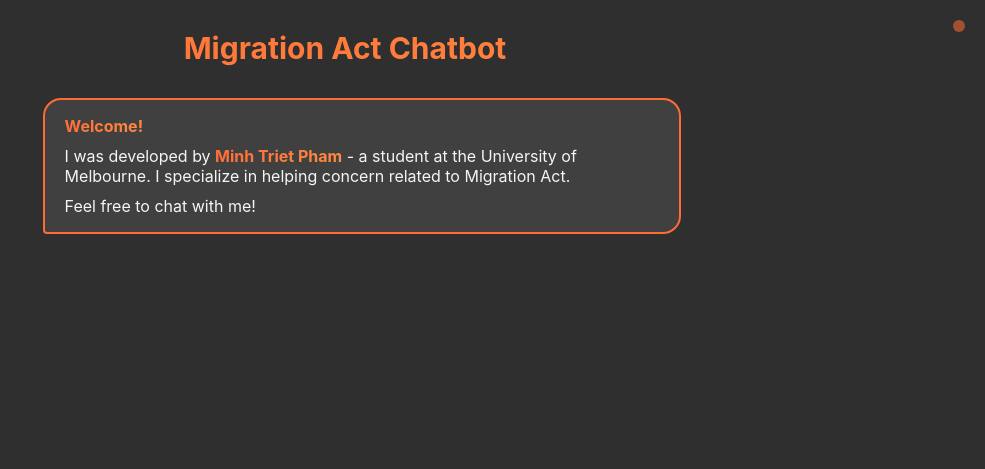
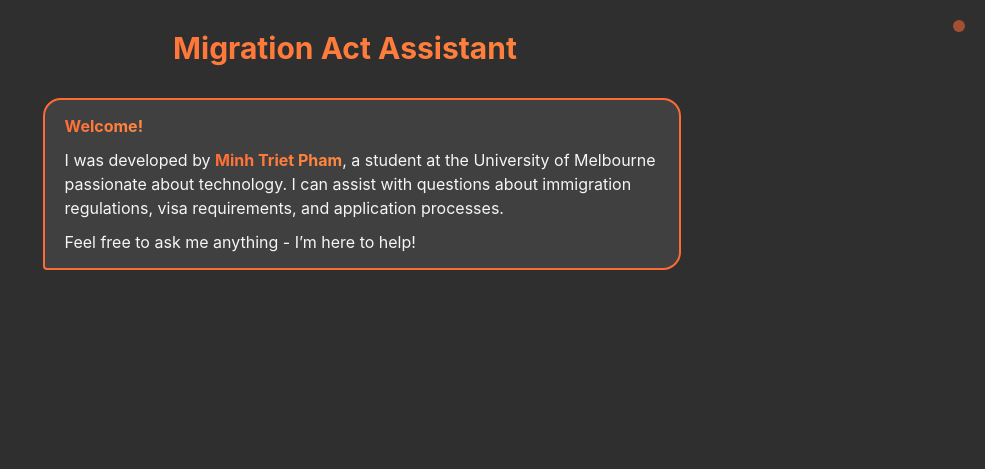
Before and after one commit to minhtrietcancode/rag-migration-law-chatbot, a Flask app: page / in a window 1280 px wide. Shown: the top 469 px of the page, without its empty margins (295-1280 px from the left). Run offline with Flask 3, Linux system fonts and the light colour scheme.

Commit message:
adjust style + font final time: perfect right now

```diff
--- a/frontend/static/styles.css
+++ b/frontend/static/styles.css
@@ -224,11 +224,12 @@ body {
 }
 
 .welcome-title {
-    margin-bottom: 10px;
+    margin-bottom: 12px;
 }
 
 .welcome-content {
-    margin-bottom: 10px;
+    margin-bottom: 12px;
+    line-height: 1.5;
 }
 
 /* Scrollbar styling */
--- a/frontend/templates/index.html
+++ b/frontend/templates/index.html
@@ -3,24 +3,25 @@
 <head>
     <meta charset="UTF-8">
     <meta name="viewport" content="width=device-width, initial-scale=1.0">
-    <title>Migration Act Chatbot</title>
+    <title>Migration Act Assistant</title>
     <link rel="stylesheet" href="{{ url_for('static', filename='styles.css') }}">
 </head>
 <body>
     <div class="chat-header">
         <div class="status-indicator"></div>
-        <div class="chat-title">Migration Act Chatbot</div>
+        <div class="chat-title">Migration Act Assistant</div>
     </div>
 
     <div class="chat-messages" id="chatMessages">
         <div class="welcome-message">
             <div class="welcome-title"><b><span class="orange-text">Welcome!</span></b></div>
             <div class="welcome-content">
-                I was developed by <a href="https://minhtrietcancode.github.io/" target="_blank" class="orange-text bold-text">Minh Triet Pham</a> - a student at the University of Melbourne.
-                I specialize in helping concern related to Migration Act.
+                I was developed by <a href="https://minhtrietcancode.github.io/" target="_blank" class="orange-text bold-text">Minh Triet Pham</a>,
+                a student at the University of Melbourne passionate about technology.
+                I can assist with questions about immigration regulations, visa requirements, and application processes.
             </div>
             <div class="welcome-cta">
-                Feel free to chat with me!
+                Feel free to ask me anything - I’m here to help!
             </div>
         </div>
     </div>
```
